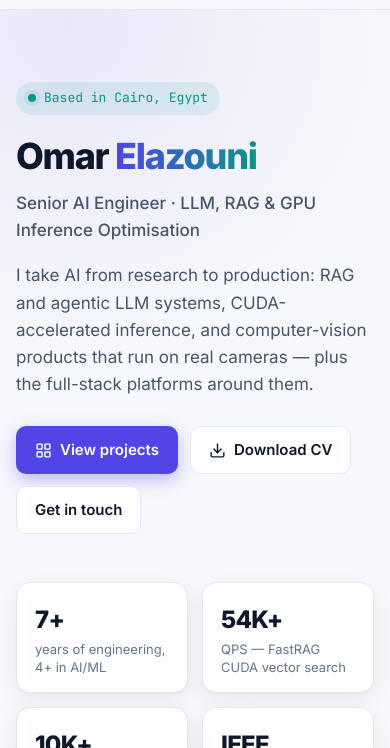
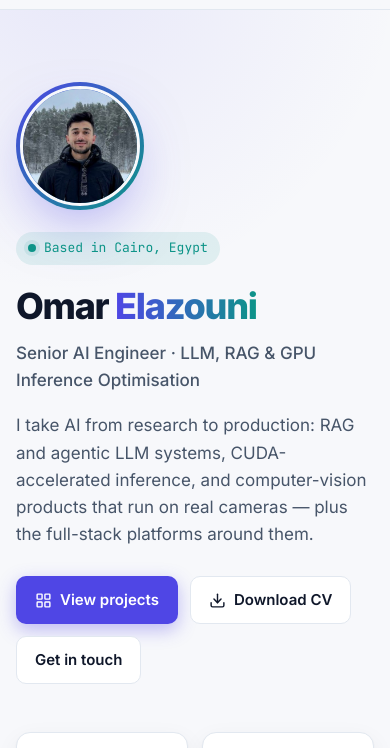
Before and after one commit to OmarElazouni/OmarElazouni.github.io, a plain HTML site: page index.html in a window 390 px wide. Shown: the part 55-803 px from the top of the page. Drawn offline with Linux system fonts and the light colour scheme.

Commit message:
Add portrait photo to the header and link previews
Photo beside the name on desktop and above it on phones, also used as
the og:image for shared links; PDF regenerated with the photo.

Co-Authored-By: Claude Opus 5.5 <noreply@anthropic.com>

```diff
--- a/css/style.css
+++ b/css/style.css
@@ -155,6 +155,19 @@ p { margin: 0 0 1em; }
 .hero .role { font-size: clamp(17px, 2.3vw, 22px); color: var(--text-2); font-weight: 500; margin-bottom: 18px; }
 .hero .pitch { max-width: 680px; font-size: 17px; color: var(--text-2); margin-bottom: 28px; }
 .hero-ctas { display: flex; flex-wrap: wrap; gap: 12px; margin-bottom: 48px; }
+.hero-top { display: grid; grid-template-columns: minmax(0, 1fr) auto; align-items: center; gap: 48px; }
+.hero-photo {
+  margin: 0 0 48px; width: 280px; aspect-ratio: 1; padding: 6px; border-radius: 50%;
+  background: linear-gradient(135deg, var(--accent), var(--accent-2));
+  box-shadow: 0 24px 60px -20px color-mix(in srgb, var(--accent) 55%, transparent);
+}
+.hero-photo img { width: 100%; height: 100%; object-fit: cover; border-radius: 50%; border: 5px solid var(--bg); display: block; }
+@media (max-width: 860px) { .hero-photo { width: 220px; } .hero-top { gap: 32px; } }
+@media (max-width: 680px) {
+  .hero-top { grid-template-columns: 1fr; gap: 0; }
+  .hero-photo { order: -1; width: 128px; padding: 4px; margin-bottom: 22px; }
+  .hero-photo img { border-width: 3px; }
+}
 .stats { display: grid; grid-template-columns: repeat(4, 1fr); gap: 14px; }
 @media (max-width: 760px) { .stats { grid-template-columns: repeat(2, 1fr); } }
 .stat { background: var(--bg-elev); border: 1px solid var(--border); border-radius: var(--radius); padding: 18px 18px 16px; box-shadow: var(--shadow); }
--- a/index.html
+++ b/index.html
@@ -8,12 +8,15 @@
   <meta property="og:title" content="Omar Elazouni — Senior AI Engineer">
   <meta property="og:description" content="LLM & RAG systems, GPU inference, computer vision products and full-stack business platforms.">
   <meta property="og:type" content="website">
+  <meta property="og:url" content="https://omarelazouni.github.io/">
+  <meta property="og:image" content="https://omarelazouni.github.io/assets/omar-elazouni.jpg">
+  <meta name="twitter:card" content="summary">
   <meta name="theme-color" content="#4f46e5">
   <link rel="icon" href="assets/favicon.svg" type="image/svg+xml">
   <link rel="preconnect" href="https://fonts.googleapis.com">
   <link rel="preconnect" href="https://fonts.gstatic.com" crossorigin>
   <link href="https://fonts.googleapis.com/css2?family=Inter:wght@400;500;600;700;800&family=JetBrains+Mono:wght@400;600;700&display=swap" rel="stylesheet">
-  <link rel="stylesheet" href="css/style.css?v=4">
+  <link rel="stylesheet" href="css/style.css?v=5">
   <script>
     // Apply saved theme before paint to avoid a flash
     try { var t = localStorage.getItem('theme'); if (t) document.documentElement.setAttribute('data-theme', t); } catch (e) {}
@@ -51,6 +54,8 @@
 <!-- ===== Hero ===== -->
 <section class="hero" id="top">
   <div class="container">
+   <div class="hero-top">
+    <div class="hero-text">
     <div class="eyebrow"><span class="dot"></span>Based in Cairo, Egypt</div>
     <h1>Omar <span class="grad">Elazouni</span></h1>
     <p class="role">Senior AI Engineer · LLM, RAG &amp; GPU Inference Optimisation</p>
@@ -64,6 +69,11 @@
         Download CV</a>
       <a class="btn btn-ghost" href="#contact">Get in touch</a>
     </div>
+    </div>
+    <figure class="hero-photo">
+      <img src="assets/omar-elazouni.jpg" alt="Portrait of Omar Elazouni" width="400" height="400">
+    </figure>
+   </div>
     <div class="stats">
       <div class="stat"><div class="num" data-count="7" data-suffix="+">7+</div><div class="lbl">years of engineering, 4+ in AI/ML</div></div>
       <div class="stat"><div class="num" data-count="54" data-suffix="K+">54K+</div><div class="lbl">QPS — FastRAG CUDA vector search</div></div>
@@ -389,7 +399,7 @@
   <button class="icon-btn lb-nav lb-next" id="lbNext" aria-label="Next"><svg viewBox="0 0 24 24" fill="none" stroke="currentColor" stroke-width="2" stroke-linecap="round"><path d="M9 18l6-6-6-6"/></svg></button>
 </div>
 
-<script src="js/projects.js?v=4"></script>
-<script src="js/main.js?v=4"></script>
+<script src="js/projects.js?v=5"></script>
+<script src="js/main.js?v=5"></script>
 </body>
 </html>
```
Also changed, not shown: assets/omar-elazouni.jpg (added), 1 other file.
